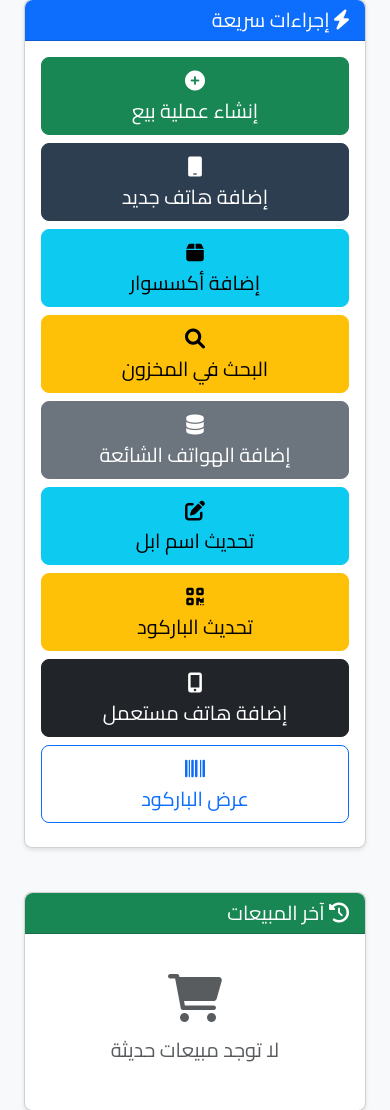
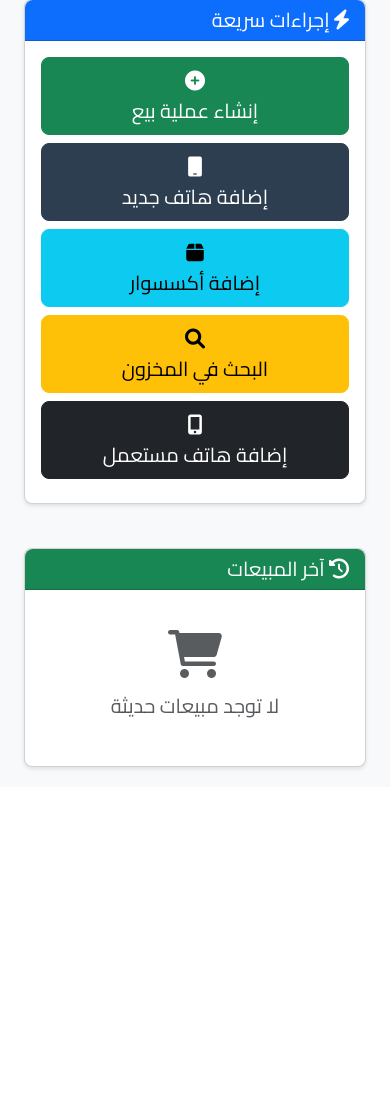
Before and after one commit to FLANsa/Alsaqri-site, a Flask app: page /dashboard in a window 390 px wide. Shown: the part 2193-3303 px from the top of the page. After the commit the page ends 2964 px from the top, so only its background shows below. Run offline with Flask 3, Linux system fonts and the light colour scheme; a user stored in the database is signed in; data that the repository does not hold is empty.

Commit message:
Remove specified buttons from dashboard - Remove 'إضافة الهواتف الشائعة' (Add Common Phones) button - Remove 'تحديث اسم ابل' (Update Apple Name) button - Remove 'تحديث الباركود' (Update Barcodes) button - Remove 'عرض الباركود' (View Barcodes) button - Keep 'إضافة هاتف مستعمل' (Add Used Phone) button - Clean up dashboard interface for better user experience

```diff
--- a/templates/dashboard.html
+++ b/templates/dashboard.html
@@ -205,28 +205,8 @@
                             </a>
                         </div>
                         <div class="col-md-2 mb-2">
-                            <a href="{{ url_for('add_common_phones_route') }}" class="btn btn-secondary btn-lg w-100" onclick="return confirm('هل تريد إضافة الهواتف الشائعة إلى قاعدة البيانات؟')">
-                                <i class="fas fa-database"></i><br>إضافة الهواتف الشائعة
-                            </a>
-                        </div>
-                        <div class="col-md-2 mb-2">
-                            <a href="{{ url_for('update_iphone_brand_route') }}" class="btn btn-info btn-lg w-100" onclick="return confirm('هل تريد تحديث اسم العلامة التجارية من آيفون إلى ابل؟')">
-                                <i class="fas fa-edit"></i><br>تحديث اسم ابل
-                            </a>
-                        </div>
-                        <div class="col-md-2 mb-2">
-                            <a href="{{ url_for('regenerate_barcodes_route') }}" class="btn btn-warning btn-lg w-100" onclick="return confirm('هل تريد إعادة إنشاء جميع الباركود بالحجم الجديد الأصغر؟')">
-                                <i class="fas fa-qrcode"></i><br>تحديث الباركود
-                            </a>
-                        </div>
-                        <div class="col-md-2 mb-2">
                             <a href="{{ url_for('add_used_phone') }}" class="btn btn-dark btn-lg w-100">
                                 <i class="fas fa-mobile-alt"></i><br>إضافة هاتف مستعمل
-                            </a>
-                        </div>
-                        <div class="col-md-2 mb-2">
-                            <a href="{{ url_for('view_barcodes') }}" class="btn btn-outline-primary btn-lg w-100">
-                                <i class="fas fa-barcode"></i><br>عرض الباركود
                             </a>
                         </div>
                     </div>
```
